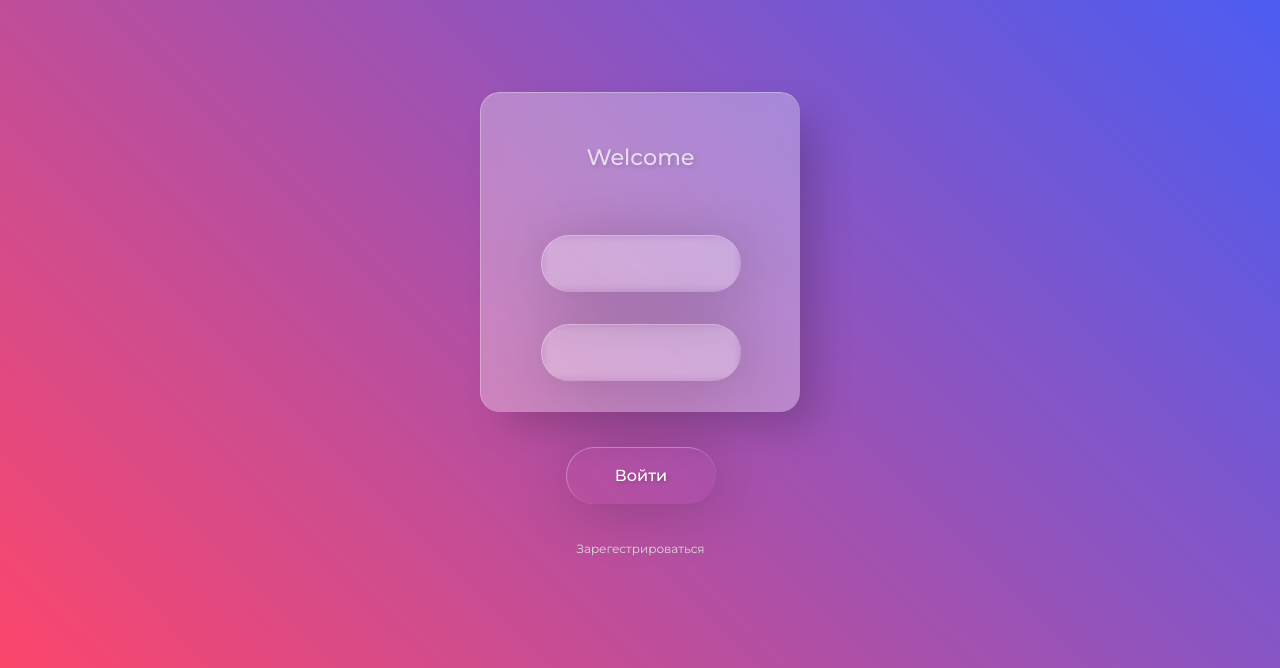
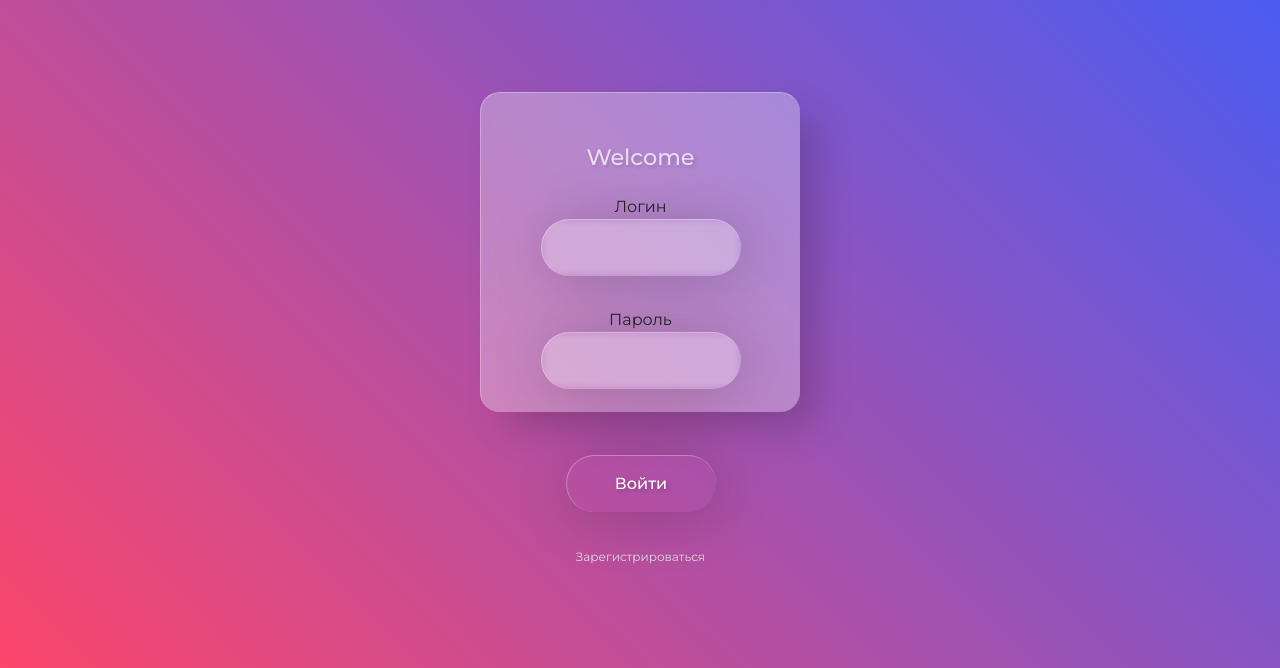
Before and after one commit to qWitLy/Chaihana, a Django app: page /login in a window 1280 px wide. Shown: the part 132-800 px from the top of the page. Run offline with Django 5.2, Linux system fonts and the light colour scheme; data comes from the database, SQL or seed files in the repository; both versions use the stored data as it was after the commit; some libraries are stand-ins or nearby versions.

Commit message:
hard sex final

```diff
--- a/MySite/main/static/main/css/login.css
+++ b/MySite/main/static/main/css/login.css
@@ -34,7 +34,7 @@ p{
   opacity: 0.7;
   font-size: 1.4rem;
   margin-top: 0;
-  margin-bottom: 60px;
+  margin-bottom: 20px;
   text-shadow: 2px 2px 4px rgba(0,0,0,0.2);
 }
 
--- a/MySite/main/templates/main/login.html
+++ b/MySite/main/templates/main/login.html
@@ -1,7 +1,7 @@
 {% extends 'main/site.html' %}
 {% load static %}
 {% block link %}
-<link href="{% static 'main/css/Login.css' %}" rel="stylesheet">
+<link href="{% static 'main/css/login.css' %}" rel="stylesheet">
 <script src="{% static 'main/js/scripts.js' %}"></script>
 {% endblock %}
 {% block content %}
@@ -10,11 +10,13 @@
         <form method="post">
             {% csrf_token %}
             <p>Welcome</p>
-            {{ form.username }} <br>
+            Логин <br>
+            {{ form.username }}  <br>
+            Пароль  <br>
             {{ form.password }} <br>
             <span>{{error}}</span> <br>
             <input style="margin-top: 10px;" type="submit" value="Войти"><br>
-            <a href="/registr">Зарегестрироваться</a>
+            <a href="/registr">Зарегистрироваться</a>
         </form>
     </div>
 </main>
```
Also changed, not shown: MySite/main/templates/main/registration.html (+5 -3 lines), MySite/db.sqlite3.
